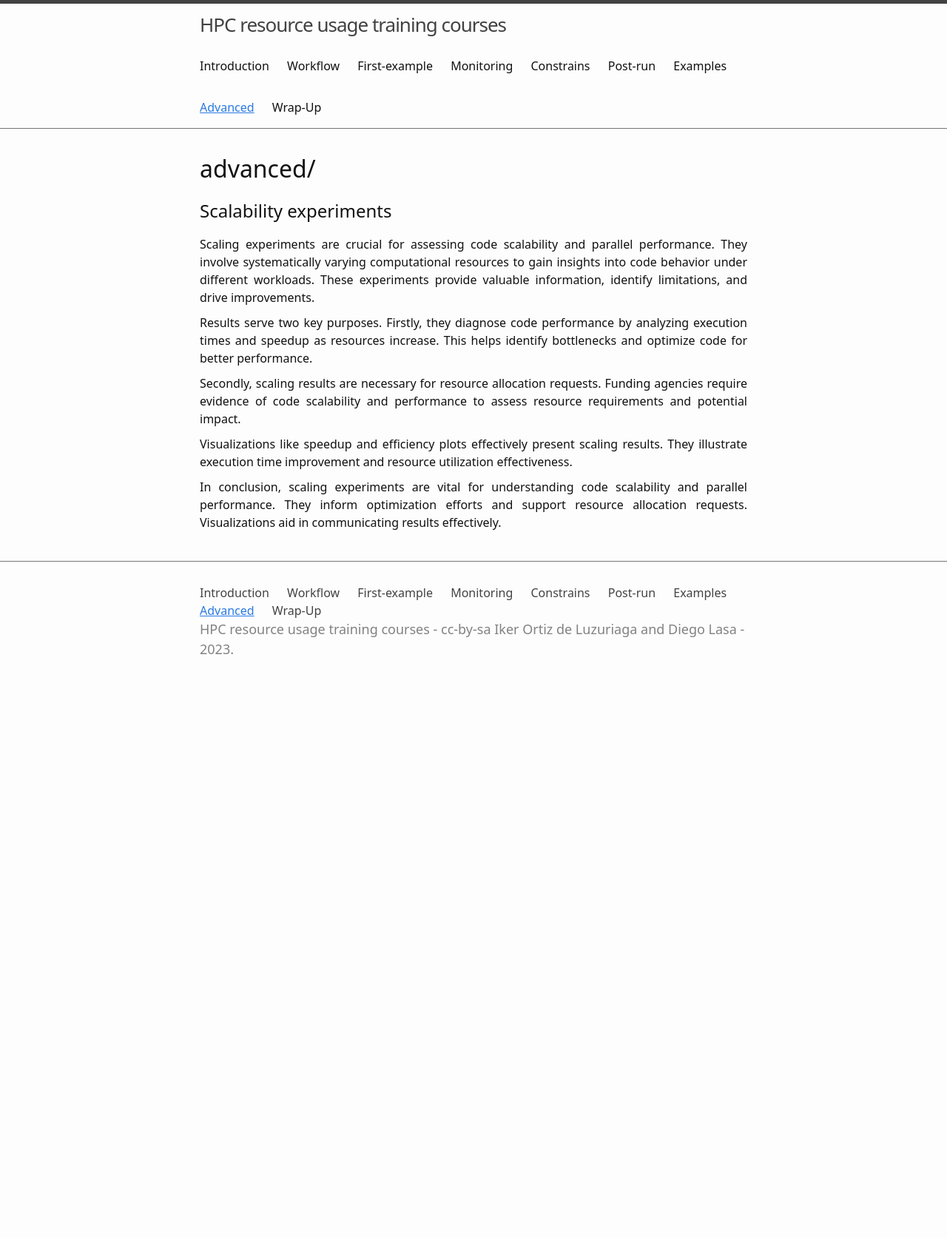
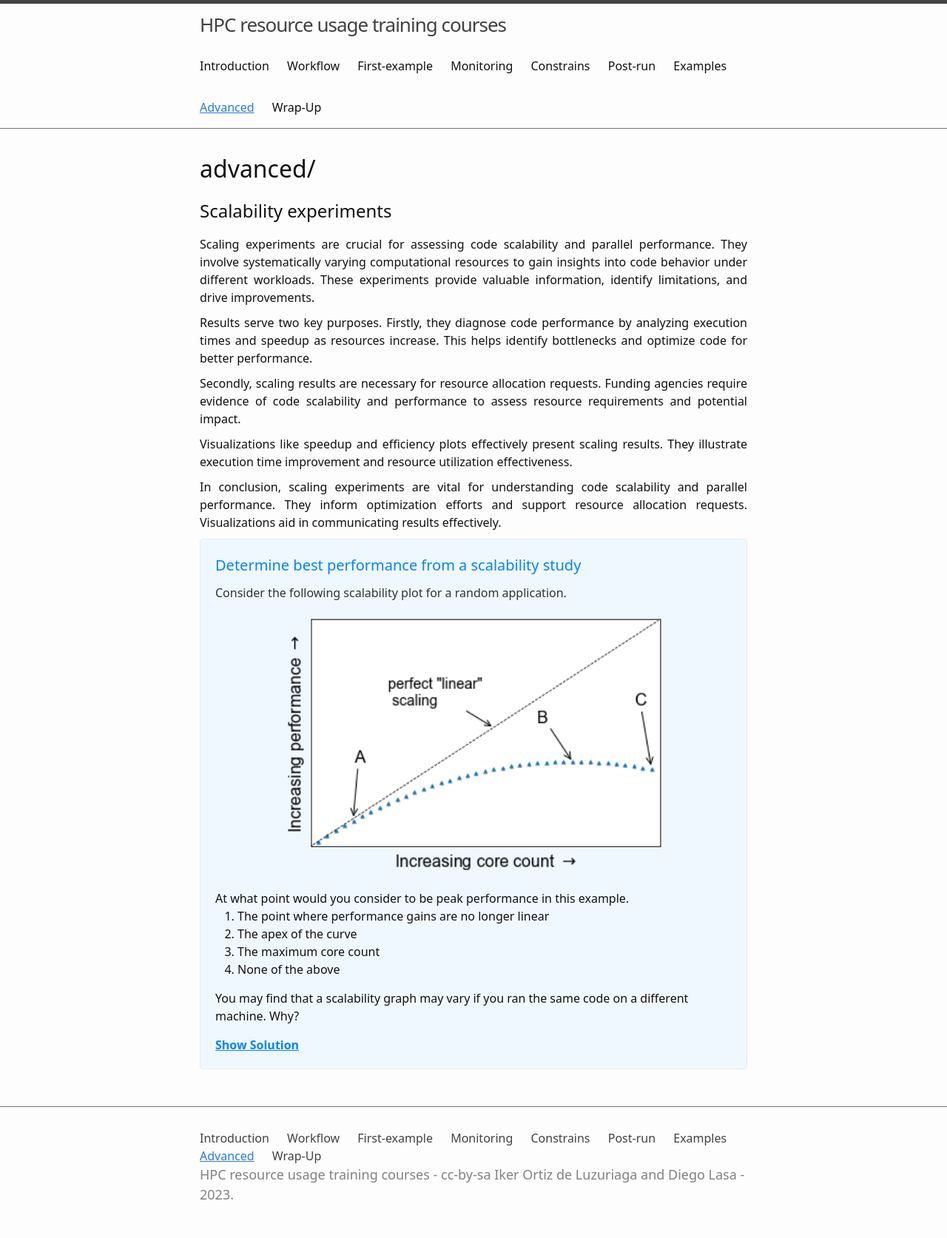
Before and after one commit to dipc-cc/slurm-training, a Jekyll site: the page built from 8_advanced.md, in a window 1280 px wide. Shown: the whole page at 74% size. Built offline with Jekyll 4.4.1, drawn with Linux system fonts in a browser that asks for light colours; some web fonts are replaced; before the commit the page ends 936 px from its top, so only the background shows below that.

Commit message:
Add advanced lesson. Scalability

```diff
--- a/8_advanced.md
+++ b/8_advanced.md
@@ -33,8 +33,6 @@ In conclusion, scaling experiments are vital for understanding code scalability
 </div>
 
 
-
-
 <style>
   .info-box {
     background-color: #f0f8ff;
@@ -60,3 +58,60 @@ In conclusion, scaling experiments are vital for understanding code scalability
     margin-top: 20px;
     padding: 10px;
     background-color: #f9f9f9;
+    border: 1px solid #e6eaf2;
+    border-radius: 4px;
+    display: none; /* Collapsed by default */
+  }
+
+  .info-box .additional-info-toggle {
+    cursor: pointer;
+    color: #0085ff;
+    font-weight: bold;
+    text-decoration: underline;
+  }
+</style>
+
+<div class="info-box">
+  <h3>Determine best performance from a scalability study</h3>
+  <p>
+    Consider the following scalability plot for a random application.
+
+{% include figure.html img="scalability_study.png" alt="intro image here" width="75%" %}
+
+At what point would you consider to be peak performance in this example.
+<ol>
+<li> The point where performance gains are no longer linear</li>
+<li> The apex of the curve </li>
+<li> The maximum core count</li>
+<li> None of the above</li>
+</ol>
+You may find that a scalability graph may vary if you ran the same code on a different machine. Why?
+  </p>
+  <div class="additional-info-toggle">Show Solution</div>
+  <div class="additional-info">
+<ol>
+<li>     No, the performance is still increasing, at this point we are no longer achieving perfect scalability.</li>
+<li>     Yes, the performance peaks at this location, and one cannot get higher speed up with this set up.</li>
+<li>     No, peak performance has already been achieved, and increasing the core count will onlt reduce performance.</li>
+<li>     No, although you can run extra benchmarks to find the exact number of cores at which the inflection point truly lies, there is no real purpose for doing so.</li>
+</ol>
+<p>
+    Tying into the answer for #4, if you produce scalability studies on different machines, they will be different because of the different setup, hardware of the machine. You are never going to get two scalability studies which are identical, but they will agree to some point.
+</p>
+  </div>
+</div>
+
+<script>
+  var additionalInfoToggle = document.querySelector('.additional-info-toggle');
+  var additionalInfo = document.querySelector('.additional-info');
+
+  additionalInfoToggle.addEventListener('click', function() {
+    if (additionalInfo.style.display === 'none' || additionalInfo.style.display === '') {
+      additionalInfo.style.display = 'block';
+      additionalInfoToggle.textContent = 'Hide Solution';
+    } else {
+      additionalInfo.style.display = 'none';
+      additionalInfoToggle.textContent = 'Show Solution';
+    }
+  });
+</script>
```
